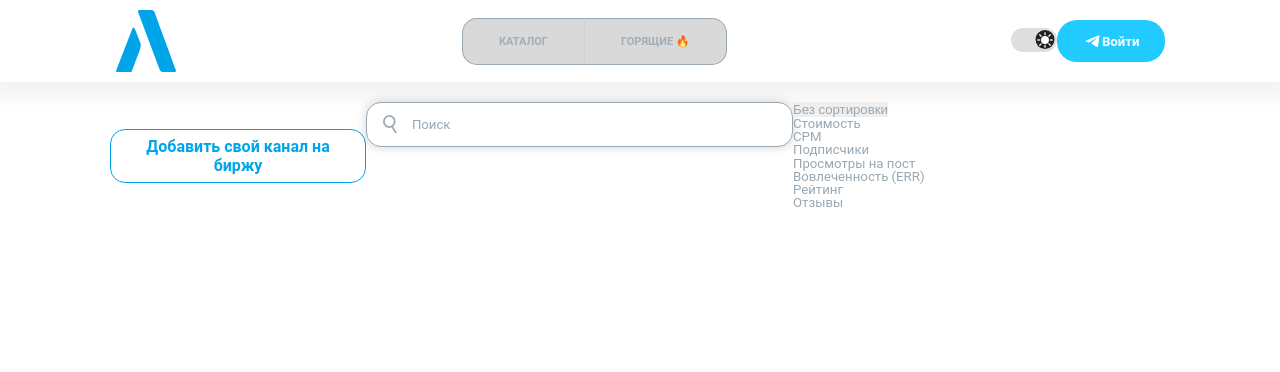
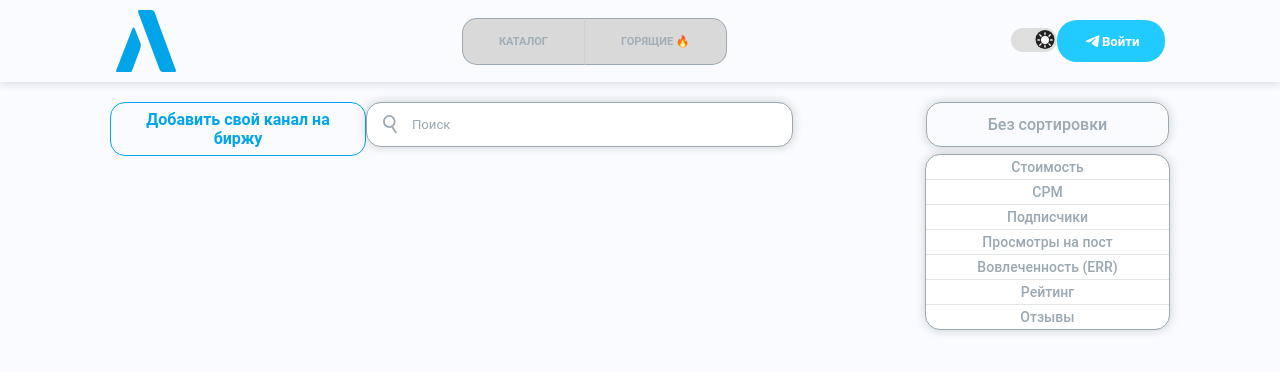
Before and after one commit to sensaybro/Advix-master, a React (Create React App) app in the folder client/: page /channels in a window 1280 px wide. Both pictures are taken after a click on the button "Без сортировки". Shown: the top 372 px of the page. Built offline with nearby package versions, Linux system fonts and the light colour scheme.

Commit message:
add-dropdown

```diff
--- a/client/src/components/Channels/Channels.module.scss
+++ b/client/src/components/Channels/Channels.module.scss
@@ -1,7 +1,7 @@
 .wrapperChannels {
 	margin-top: 20px;
 	display: flex;
-	align-items: center;
+	align-items: flex-start;
 	margin-left: 110px;
 	margin-right: 110px;
 	//	justify-content: center;
--- a/client/src/components/DropDown/DropDown.jsx
+++ b/client/src/components/DropDown/DropDown.jsx
@@ -1,36 +1,56 @@
-import { useState } from 'react'
-
+import { useRef, useState } from 'react'
+import style from './DropDown.module.scss'
 const DropDown = ({ default_arg, args }) => {
 	const [clicked, setClicked] = useState(false)
 	const [clickedHidden, setClickedHidden] = useState(false)
 
+	// Create a ref for each li element
+	const refsLi = useRef([])
+
 	const [selectedElement, setSelectedElement] = useState('')
-	const handleClickedElement = element => {
+	const [counter, setCounter] = useState(0)
+	const handleClickedElement = (element, index) => {
 		setClicked(!clicked)
+
 		setSelectedElement(element)
+		if (selectedElement === element && counter === 1) {
+			refsLi.current.forEach(el => (el.style.backgroundColor = 'transparent'))
+			refsLi.current.forEach(el => (el.style.color = '#99a8b2'))
+			setCounter(0)
+			return
+		}
+		setCounter(1)
+		refsLi.current.forEach(el => (el.style.backgroundColor = 'transparent'))
+		refsLi.current.forEach(el => (el.style.color = '#99a8b2'))
+
+		refsLi.current[index].style.backgroundColor = '#00a5e9'
+
+		refsLi.current[index].style.color = '#fff'
 	}
 	const handleClickedHidden = () => {
 		setClickedHidden(!clickedHidden)
 	}
 	return (
-		<div>
+		<div className={style.wrapperDropDown}>
 			<button onClick={() => handleClickedHidden()}>
 				{!clicked ? default_arg : selectedElement}
 			</button>
-			{handleClickedHidden &&
-				args.map(element => {
-					return (
-						<ul>
+			{clickedHidden && (
+				<ul>
+					{args.map((element, index) => {
+						return (
 							<li
+								ref={el => (refsLi.current[index] = el)}
 								onClick={() => {
-									handleClickedElement(element)
+									handleClickedElement(element, index)
 								}}
 							>
 								{element}
 							</li>
-						</ul>
-					)
-				})}
+						)
+					})}
+				</ul>
+			)}
 		</div>
 	)
 }
--- /dev/null
+++ b/client/src/components/DropDown/DropDown.module.scss
@@ -0,0 +1,44 @@
+.wrapperDropDown {
+	display: flex;
+	flex-direction: column;
+	align-items: center;
+	cursor: pointer;
+	button {
+		background: none;
+		border: 1px solid var(--color-light-gray);
+		border-radius: var(--md-raduis);
+		color: var(--color-light-gray);
+		padding: 5px 20px 5px 20px;
+		width: 243px;
+		height: 45px;
+		font-size: 16px;
+		font-weight: 500;
+		font-family: 'Roboto', sans-serif;
+		box-shadow: var(--shadow-style);
+		margin-bottom: 7px;
+	}
+	ul {
+		background-color: var(--color-white);
+		text-align: center;
+		border-radius: var(--md-raduis);
+		border: 1px solid var(--color-light-gray);
+		overflow: hidden;
+		box-shadow: var(--shadow-style);
+		li {
+			width: 243px;
+			font-size: 14px;
+			font-weight: 500;
+
+			padding-top: 5px;
+			padding-bottom: 5px;
+			font-family: 'Roboto', sans-serif;
+			border-bottom: 1px solid var(--color-bottom-list);
+			&:last-of-type {
+				border-bottom: none;
+			}
+		}
+		.clickedLi {
+			background-color: var(--color-dark-blue);
+		}
+	}
+}
--- a/client/src/components/GridChannels/GridChannels.module.scss
+++ b/client/src/components/GridChannels/GridChannels.module.scss
@@ -1,4 +1,5 @@
 .wrapperGrid {
 	display: flex;
+	justify-content: space-between;
 	width: 70vw;
 }
--- a/client/src/components/InputSearch/Search.module.scss
+++ b/client/src/components/InputSearch/Search.module.scss
@@ -12,7 +12,7 @@
 	padding: 0.1%;
 	border: 1px solid var(--color-light-gray);
 
-	box-shadow: 0 0 10px 1px rgba(0, 0, 0, 0.149);
+	box-shadow: var(--shadow-style);
 }
 
 input {
--- a/client/src/components/header/Header.module.scss
+++ b/client/src/components/header/Header.module.scss
@@ -7,8 +7,7 @@
 	align-content: center;
 	padding-left: 115px;
 	padding-right: 115px;
-	-webkit-box-shadow: 0px 10px 14px 6px #5f5f5f13;
-	box-shadow: 0px 10px 14px 6px #5f5f5f13;
+	box-shadow: var(--shadow-style);
 	div {
 		display: flex;
 		align-content: center;
--- a/client/src/scss/_vars.scss
+++ b/client/src/scss/_vars.scss
@@ -4,10 +4,13 @@
 	--color-light-yellow: #ffd643;
 	--color-light-gray: #99a8b2;
 	--color-light-green: #8ae035;
+	--color-bottom-list: rgba(153, 168, 178, 0.3);
 	--color-white: #ffff;
-
+	--color-background-root: #fafbfe;
 	--color-dark-blue: #00a5e9;
 	--color-dark-yellow: #ffc700;
 	--color-dark-gray: #646464;
 	--color-dark-green: #5fbd03;
+	--md-raduis: 15px;
+	--shadow-style: 0 0 10px 1px rgba(0, 0, 0, 0.149);
 }
--- a/client/src/scss/index.scss
+++ b/client/src/scss/index.scss
@@ -33,7 +33,7 @@ body,
 }
 
 body {
-	background: var(--color-dark);
+	background-color: var(--color-background-root);
 	color: var(--color-light-gray);
 	font-family: 'Roboto', sans-serif;
 	font-weight: 400;
```
